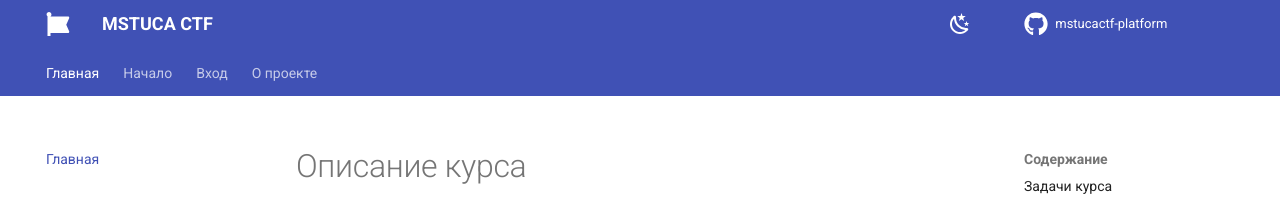
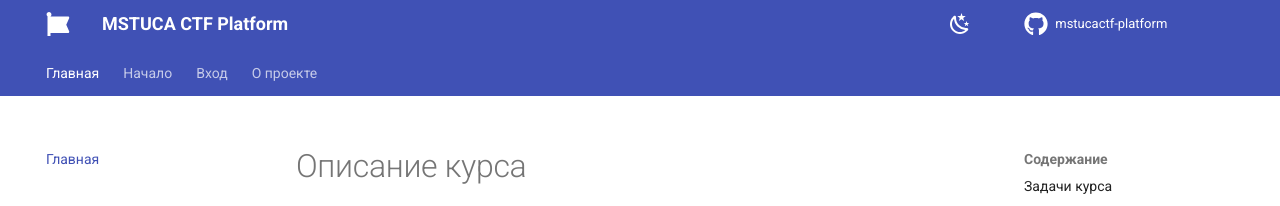
Before and after one commit to try-h4rder/mstucactf-platform, an MkDocs documentation site: the page built from docs/index.md, in a window 1280 px wide. Shown: the top 206 px of the page. Built offline with MkDocs 1.6.1 and Material for MkDocs 9.7.7, drawn with Linux system fonts in a browser that asks for light colours; comment, search, counter and statistics services are not loaded.

Commit message:
Переименовал сайт

```diff
--- a/mkdocs.yml
+++ b/mkdocs.yml
@@ -1,4 +1,4 @@
-site_name:  "MSTUCA CTF"
+site_name:  "MSTUCA CTF Platform"
 site_url:   "https://try-h4rder.github.io/mstucactf-platform/"
 
 repo_url:   "https://github.com/try-h4rder/mstucactf-platform/"
```
